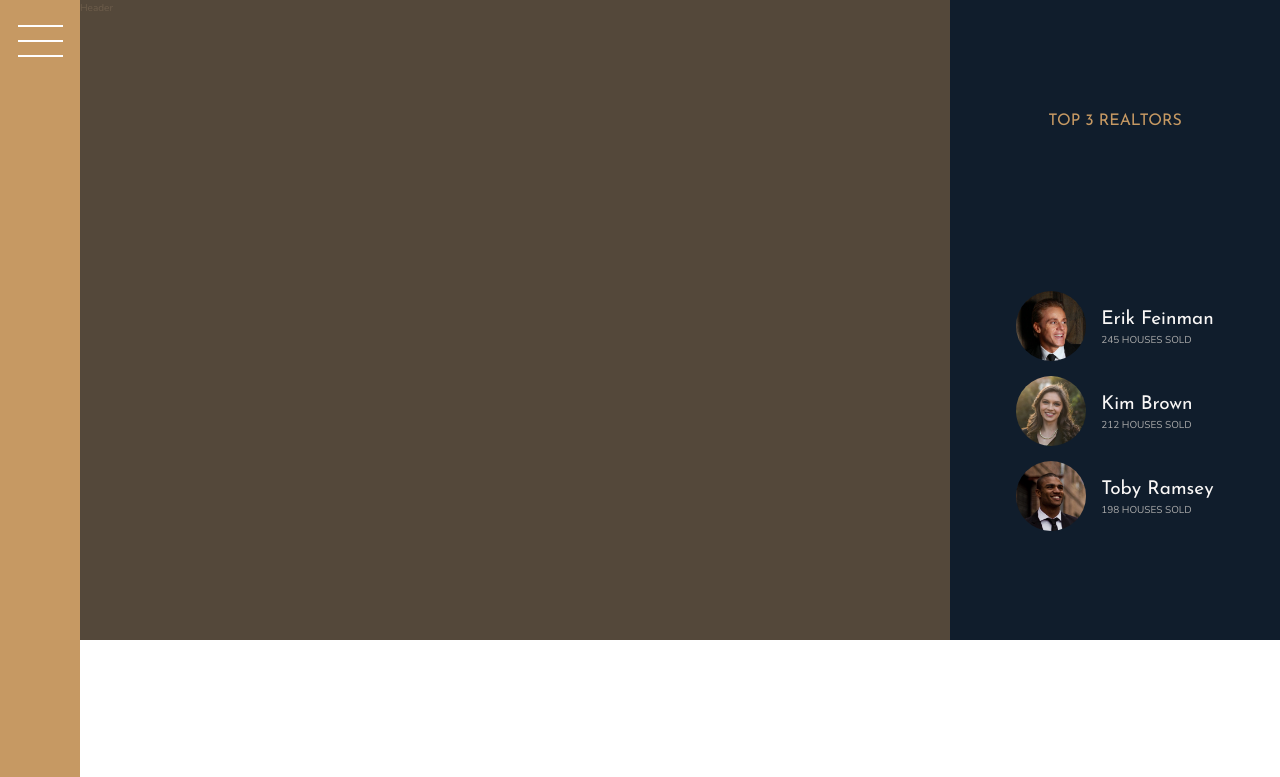
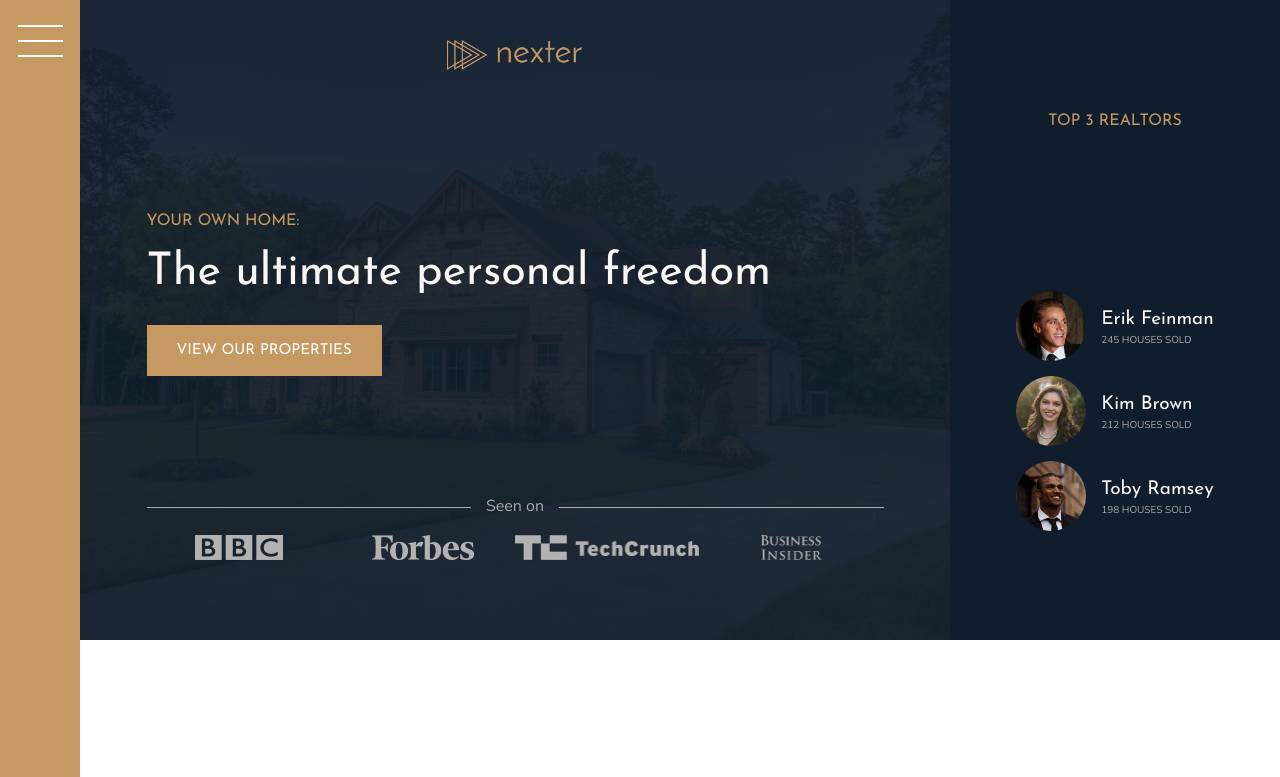
Before and after one commit to trungnd19/grid-page, a website: page index.html in a window 1280 px wide. Shown: the top 777 px of the page. Drawn offline with nearby package versions, Linux system fonts and the light colour scheme.

Commit message:
feat: add header section

```diff
--- a/index.html
+++ b/index.html
@@ -15,8 +15,19 @@
         <div class="sidebar">
             <button class="nav-btn"></button>
         </div>
+
         <header class="header">
-            Header
+            <img src="img/logo.png" alt="Nexter logo" class="header__logo">
+            <h3 class="heading-3">Your own home:</h3>
+            <h1 class="heading-1">The ultimate personal freedom</h1>
+            <button class="btn header__btn">View our properties</button>
+            <div class="header__seenon-text">Seen on</div>
+            <div class="header__seenon-logos">
+                <img src="img/logo-bbc.png" alt="Seen on logo 1">
+                <img src="img/logo-forbes.png" alt="Seen on logo 2">
+                <img src="img/logo-techcrunch.png" alt="Seen on logo 3">
+                <img src="img/logo-bi.png" alt="Seen on logo 4">
+            </div>
         </header>
 
         <div class="realtors">
--- a/sass/_header.scss
+++ b/sass/_header.scss
@@ -1,4 +1,54 @@
 .header {
     background-color: $color-grey-dark-1;
     grid-column: full-start / col-end 6; // named set of grid lines => dùng number
+    background-image: linear-gradient(rgba($color-secondary, .93), rgba($color-secondary, .93)), url(../img/hero.jpeg);
+    background-size: cover;
+    background-position: center;
+    padding: 8rem;
+    padding-top: 4rem;
+
+    display: grid;
+    grid-template-rows: 1fr min-content 6rem 1fr;
+    grid-template-columns: max-content;
+    row-gap: 1.5rem;
+    justify-content: center;
+
+    &__logo {
+        height: 3rem;
+        justify-self: center;
+
+    }
+
+    &__btn {
+        justify-self: start;
+        align-self: start;
+    }
+
+    &__seenon-text {
+        display: grid;
+        grid-template-columns: 1fr max-content 1fr;
+        column-gap: 1.5rem;
+        align-items: center;
+        font-size: 1.6rem;
+        color: $color-grey-light-2;
+
+        &::before, &::after {
+            content: "";
+            height: 1px;
+            display: block;
+            background-color: currentColor;
+        }
+    }
+
+    &__seenon-logos {
+        display: grid;
+        grid-template-columns: repeat(4, 1fr);
+        justify-items: center;
+        img {
+            height: 2.5rem;
+            filter: brightness(70%)
+        }
+
+    }
+
 }
```
Also changed, not shown: css/style.css.
